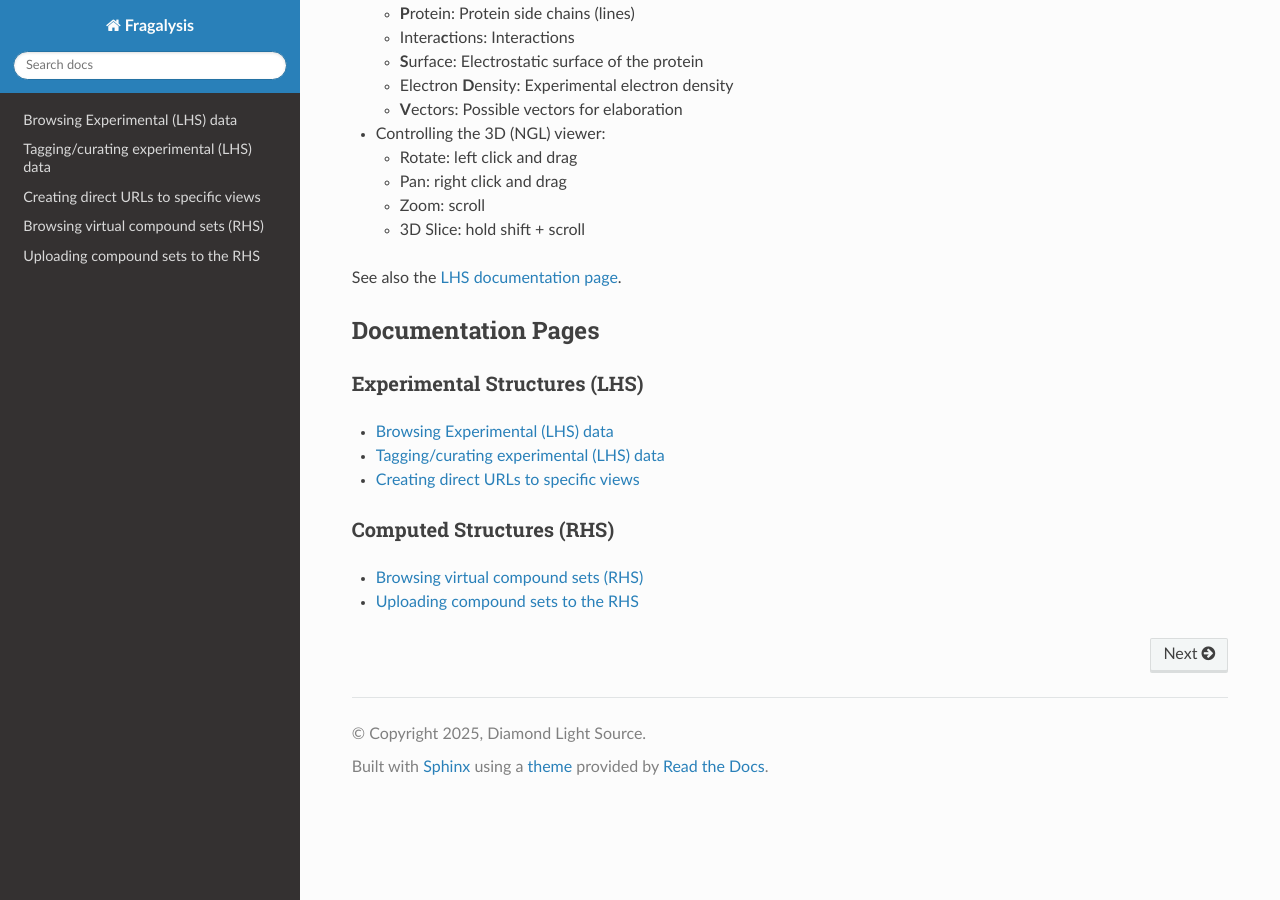
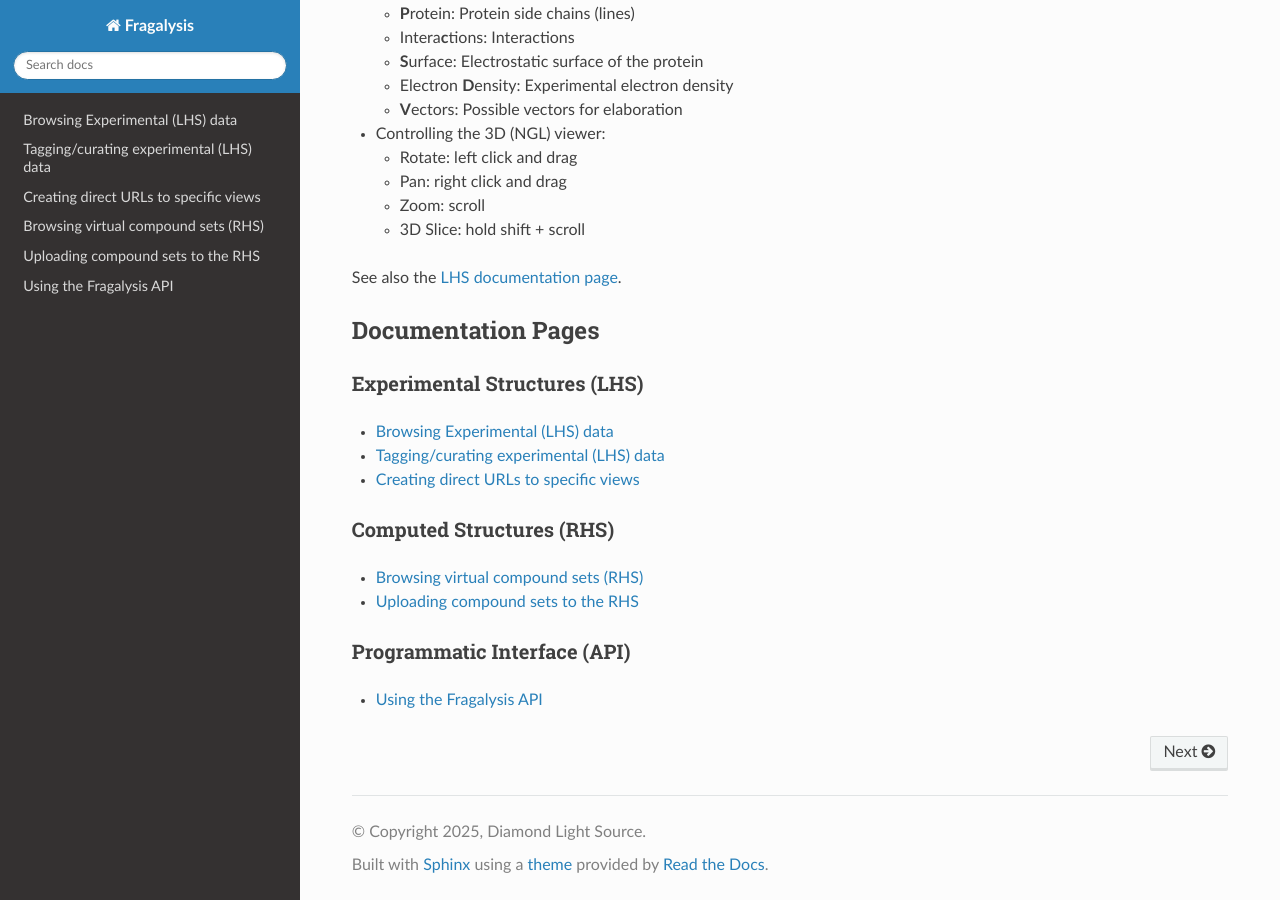
Before and after one commit to xchem/fragalysis, a Sphinx documentation site: the page built from docs/source/index.md, in a window 1280 px wide and 900 px high, scrolled down 917 px. Built offline with Sphinx 7.4.7 and the Read the Docs theme 3.1.0, drawn with Linux system fonts in a browser that asks for light colours; formulas are drawn with MathJax 3.

Commit message:
Add API page to index ToC

````diff
--- a/docs/source/index.md
+++ b/docs/source/index.md
@@ -44,3 +44,10 @@ urls.md
 rhs.md
 rhs_upload.md
 ```
+
+### Programmatic Interface (API)
+
+```{toctree}
+:maxdepth: 1
+api.md
+```
````
